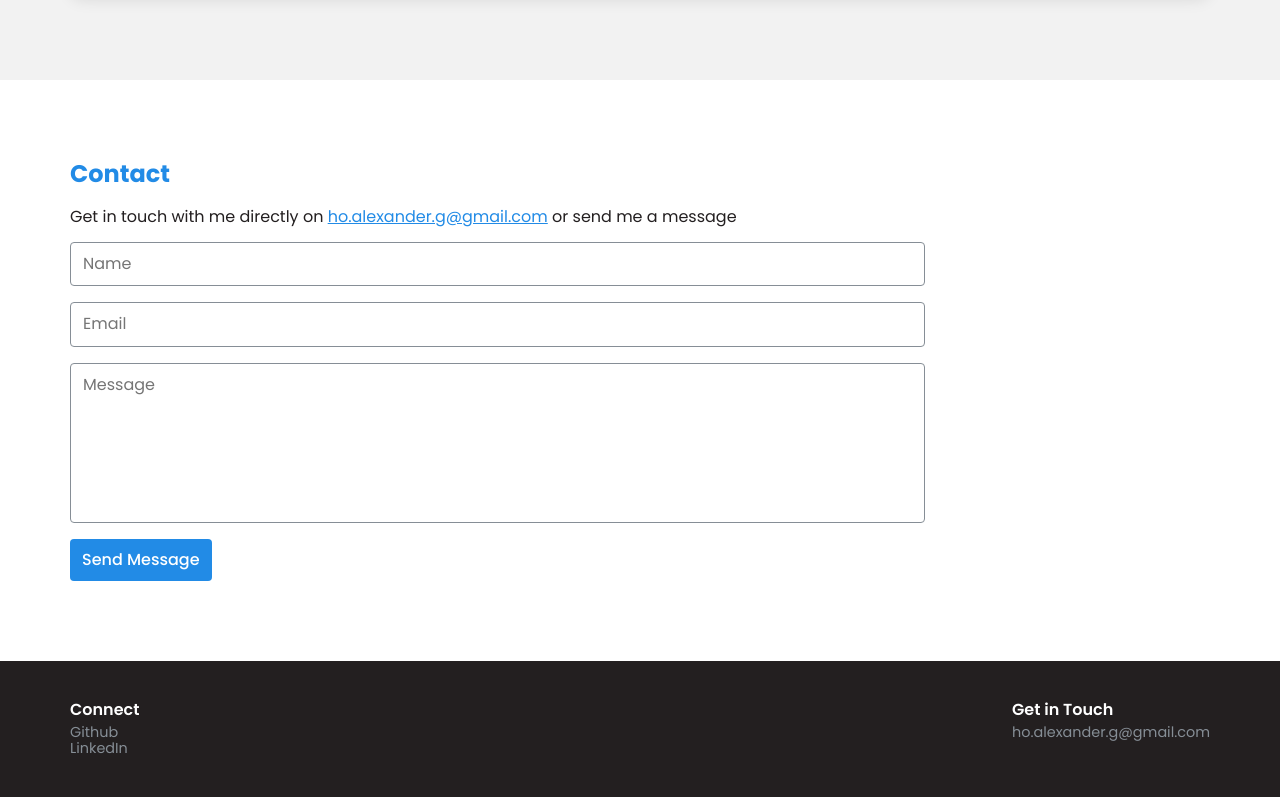
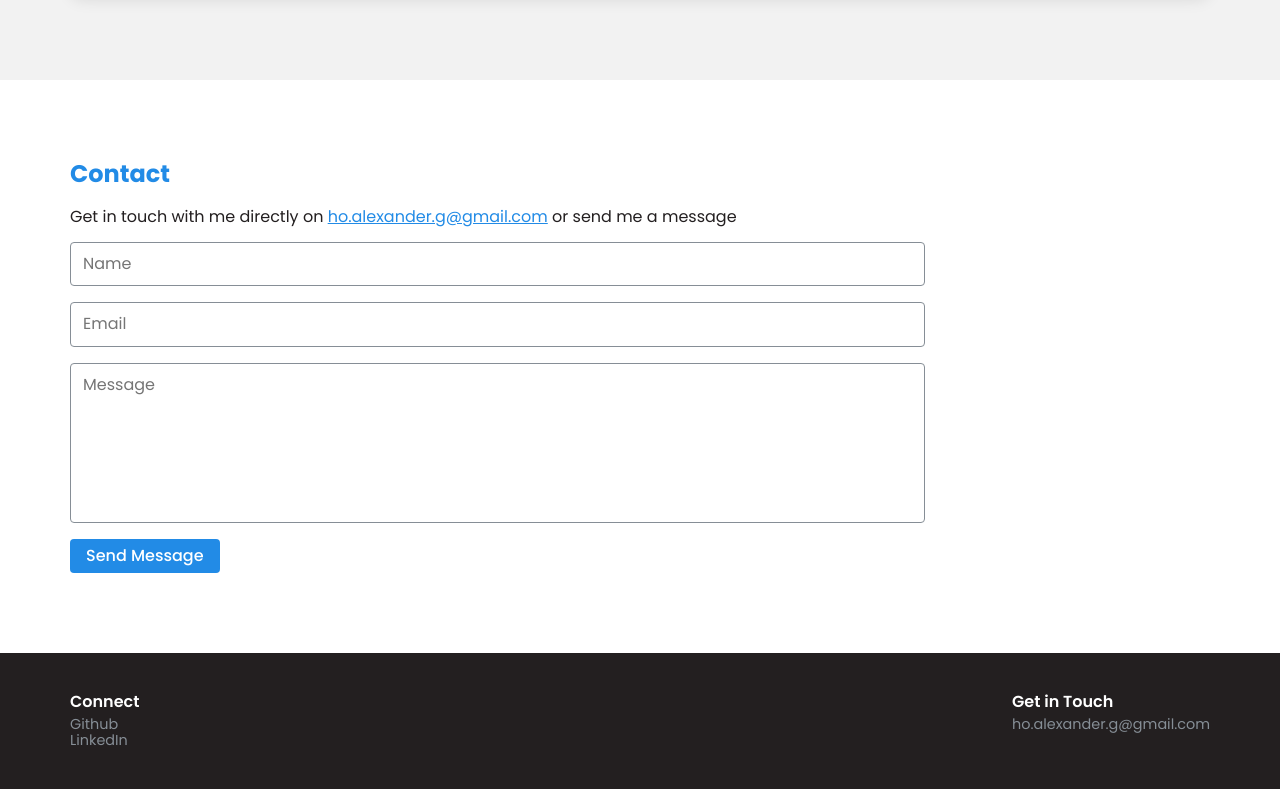
Before and after one commit to alexndrho/alexndrho.dev, a React (Vite) app: page / in a window 1280 px wide. Shown: the part 2072-2869 px from the top of the page. Built offline with nearby package versions, Linux system fonts and the light colour scheme.

Commit message:
ui: change contact button styling

```diff
--- a/src/components/Contact.tsx
+++ b/src/components/Contact.tsx
@@ -97,7 +97,7 @@ const Contact = () => {
             required
           />
 
-          <button type="submit" className={styles.contact__button}>
+          <button type="submit" className="btn btn--primary btn--dashed-effect">
             Send Message
           </button>
         </form>
--- a/src/styles/modules/Contact.module.css
+++ b/src/styles/modules/Contact.module.css
@@ -17,8 +17,7 @@
 }
 
 .contact__input,
-.contact__textarea,
-.contact__button {
+.contact__textarea {
   padding: 0.75rem;
 }
 
@@ -36,23 +35,7 @@
   border-color: var(--color-primary);
 }
 
-.contact__button {
-  border: none;
-  border-radius: var(--border-radius-xs);
-  background-color: var(--color-primary);
-  color: var(--color-white);
-  cursor: pointer;
-
-  font-weight: inherit;
-}
-
 /* media queries */
-@media (hover: hover) {
-  .contact__button:hover {
-    background-color: var(--color-primary-dark);
-  }
-}
-
 @media (min-width: 800px) {
   .contact__input,
   .contact__textarea {
```
